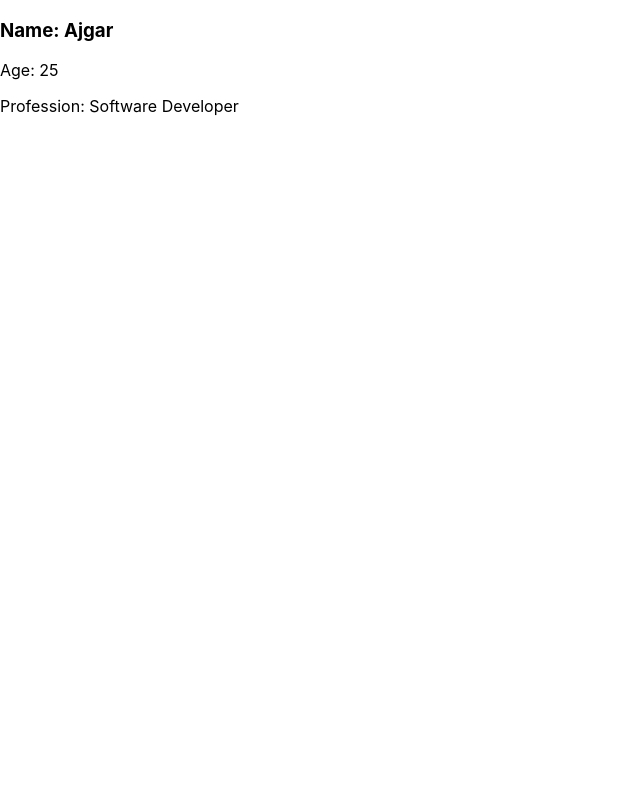
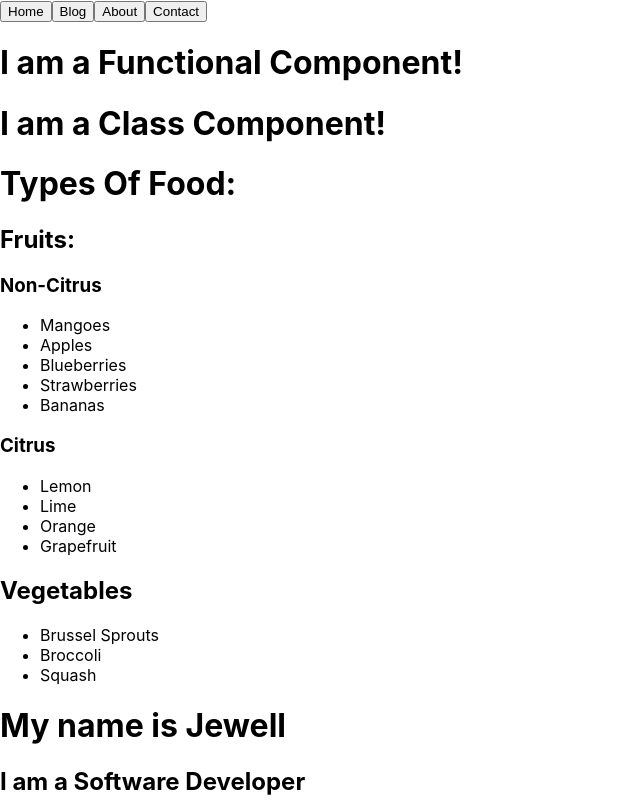
Before and after one commit to mdajgarhossain/React-Beginners-To-Advanced, a React (Create React App) app: page / in a window 1280 px wide. Shown: the top 800 px of the page, without its empty margins (0-640 px from the left). Built offline with nearby package versions, Linux system fonts and the light colour scheme.

Commit message:
Navbar component

```diff
--- a/src/components/App.js
+++ b/src/components/App.js
@@ -4,16 +4,19 @@ import Parent from './MyComponents/ParentComponent';
 import NestedComponents from './MyComponents/NestedComponents';
 import CompoWithProps from './MyComponents/CompoWithProps';
 import Person from './MyComponents/DestructuringProps';
+import Navbar from './MyComponents/Navbar';
 
 function App() {
   return (
     <div className="App">
-      {/* <Parent />
-      <NestedComponents /> */}
+      <Navbar />
 
-      {/* <CompoWithProps name="Jewell" profession="Software Developer"/>
+      <Parent />
+      <NestedComponents />
+
+      <CompoWithProps name="Jewell" profession="Software Developer"/>
       <CompoWithProps name="Karim" profession="Businessman"/>
-      <CompoWithProps name="Rahim" profession="Traveler"/> */}
+      <CompoWithProps name="Rahim" profession="Traveler"/>
 
       <Person name='Ajgar' age={25} profession='Software Developer'/>
     </div>
--- /dev/null
+++ b/src/components/MyComponents/Navbar.js
@@ -0,0 +1,18 @@
+import React from 'react';
+
+//Make my own navbar
+
+const Navbar = (props) => {
+    return(
+        <div>
+            <nav>
+                <button>Home</button>
+                <button>Blog</button>
+                <button>About</button>
+                <button>Contact</button>
+            </nav>
+        </div>
+    )
+}
+
+export default Navbar
```
